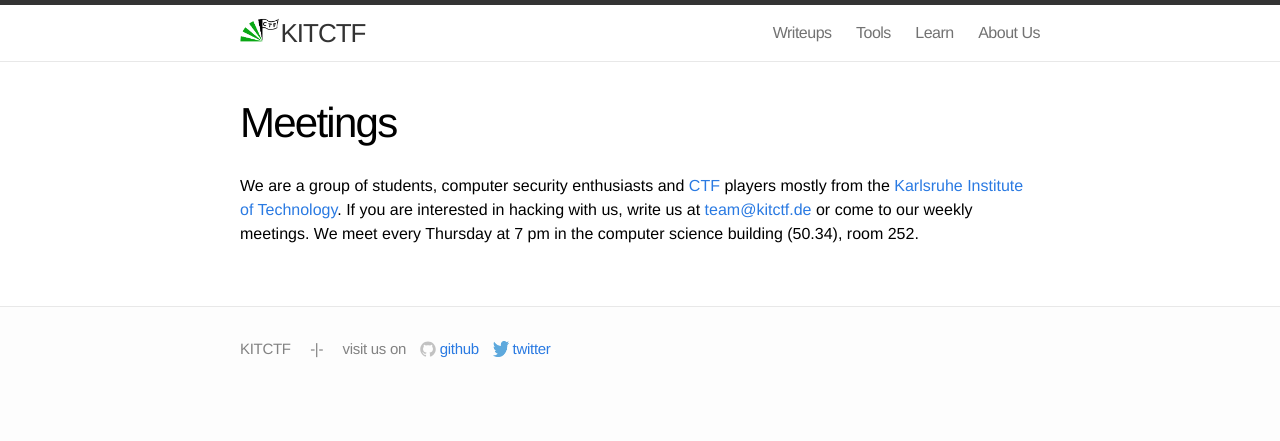
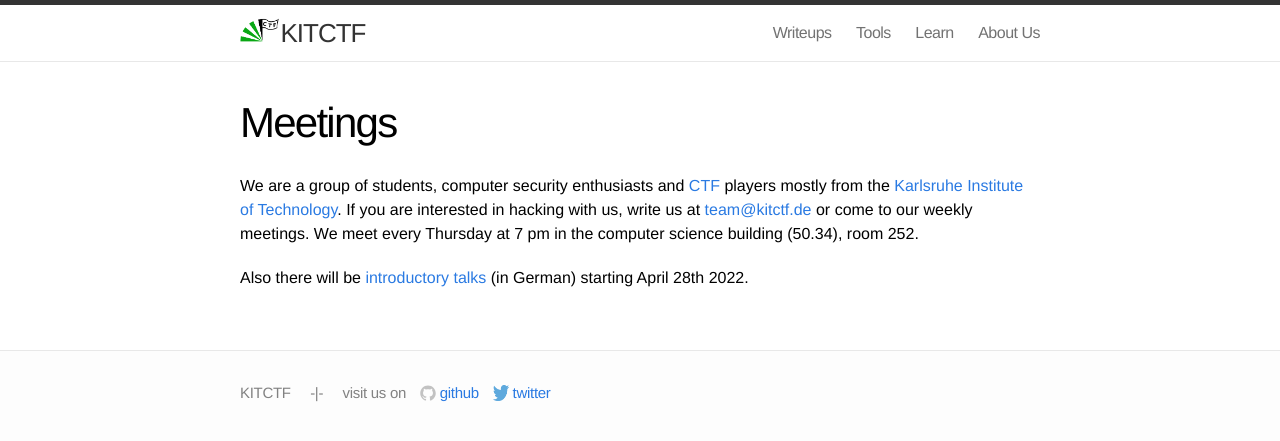
Before and after one commit to kitctf/www, a Jekyll site: the page built from meetings.md, in a window 1280 px wide. Shown: the top 441 px of the page. Built offline with Jekyll 4.4.1, drawn with Linux system fonts in a browser that asks for light colours.

Commit message:
linked intro talks on main page

```diff
--- a/meetings.md
+++ b/meetings.md
@@ -5,3 +5,5 @@ permalink: /meetings/
 ---
 
 We are a group of students, computer security enthusiasts and [CTF](https://ctftime.org/ctf-wtf/) players mostly from the [Karlsruhe Institute of Technology](https://www.kit.edu/english). If you are interested in hacking with us, write us at [team@kitctf.de](mailto:team@kitctf.de) or come to our weekly meetings. We meet every Thursday at 7 pm in the computer science building (50.34), room 252.
+
+Also there will be [introductory talks](/intro) (in German) starting April 28th 2022.
```
